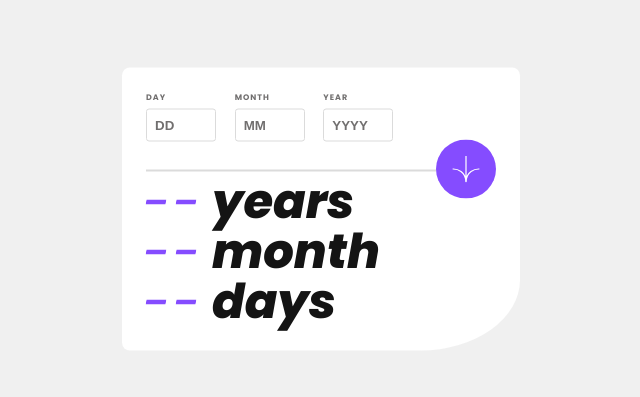
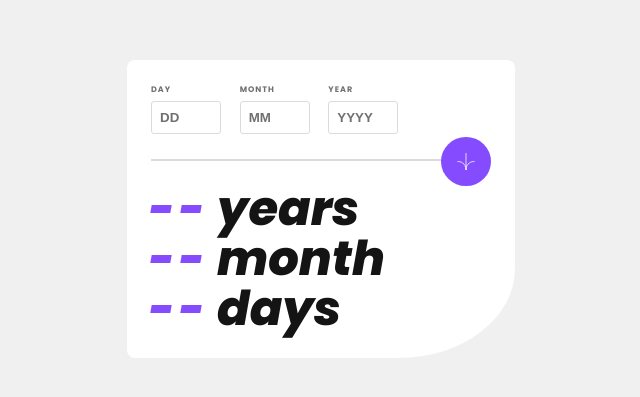
Before and after one commit to iraklizakradze/age-calculator-app-main, a plain HTML site: page index.html in a window 1280 px wide. Shown: the part 191-588 px from the top of the page, without its empty margins (319-959 px from the left). Drawn offline with Linux system fonts and the light colour scheme.

Commit message:
final changes

```diff
--- a/index.html
+++ b/index.html
@@ -41,11 +41,17 @@
 
     <div class="flex-group">
       <!-- <span>--</span> -->
-       <!-- <div class="ltline">--</div> -->
-      <div class="arrow-group">
+      <!-- <div class="ltline">--</div> -->
+      <!-- <div class="arrow-group">
         <img class="imgarrow" src="./assets/images/minus.png" alt="">
         <img class="imgarrow" src="./assets/images/minus.png" alt="">
+      </div> -->
+      <div class="arrow-group">
+        <p class="imgarrow"></p>
+        <p class="imgarrow"></p>
       </div>
+
+
 
       <p class="date">years</p>
     </div>
@@ -53,20 +59,33 @@
     <div class="flex-group">
       <!-- <span>--</span> -->
       <!-- <div class="ltline">--</div> -->
-      <div class="arrow-group">
+      <!-- <div class="arrow-group">
         <img class="imgarrow" src="./assets/images/minus.png" alt="">
         <img class="imgarrow" src="./assets/images/minus.png" alt="">
+      </div> -->
+
+      <div class="arrow-group">
+        <p class="imgarrow"></p>
+        <p class="imgarrow"></p>
       </div>
+
+
       <p class="date">month</p>
     </div>
 
     <div class="flex-group">
       <!-- <span>--</span> -->
       <!-- <div class="ltline">--</div> -->
-      <div class="arrow-group">
+      <!-- <div class="arrow-group">
         <img class="imgarrow" src="./assets/images/minus.png" alt="">
         <img class="imgarrow" src="./assets/images/minus.png" alt="">
+      </div> -->
+
+      <div class="arrow-group">
+        <p class="imgarrow"></p>
+        <p class="imgarrow"></p>
       </div>
+
       <p class="date">days</p>
     </div>
 
--- a/style.css
+++ b/style.css
@@ -59,7 +59,7 @@ input {
     padding: 1.5rem;
     background-color: var(--White);
     border-radius: 8px;
-    border-bottom-right-radius: 25%;
+    border-bottom-right-radius: 30%;
 }
 
 .dmy {
@@ -72,7 +72,7 @@ input {
 }
 
 .line {
-    margin-top: 1.4rem;
+    margin-top: 1rem;
     border: .3px solid var(--Lightgrey);
     width: 290px;
 }
@@ -82,7 +82,7 @@ input {
     border-radius: 50%;
     margin-top: 20px;
     padding: 1rem;
-    width: 60px;
+    width: 50px;
 }
 
 .div {
@@ -90,6 +90,7 @@ input {
     align-items: center;
     justify-content: center;
     height: 35px;
+    margin-bottom: 15px;
 }
 
 /* ===== Result ===== */
@@ -101,9 +102,9 @@ input {
     /* margin-left: 4.2rem; */
 }
 
-.ltline {
+/* .ltline {
     font-size: 5rem;
-}
+} */
 
 .arrow-group {
     display: flex;
@@ -114,7 +115,7 @@ input {
     width: 20px;
     /* height: 50px; */
     background-color: var(--Purple);
-    height: 5px;
+    height: 8px;
     transform: skewx(-10deg);
 }
 
```
